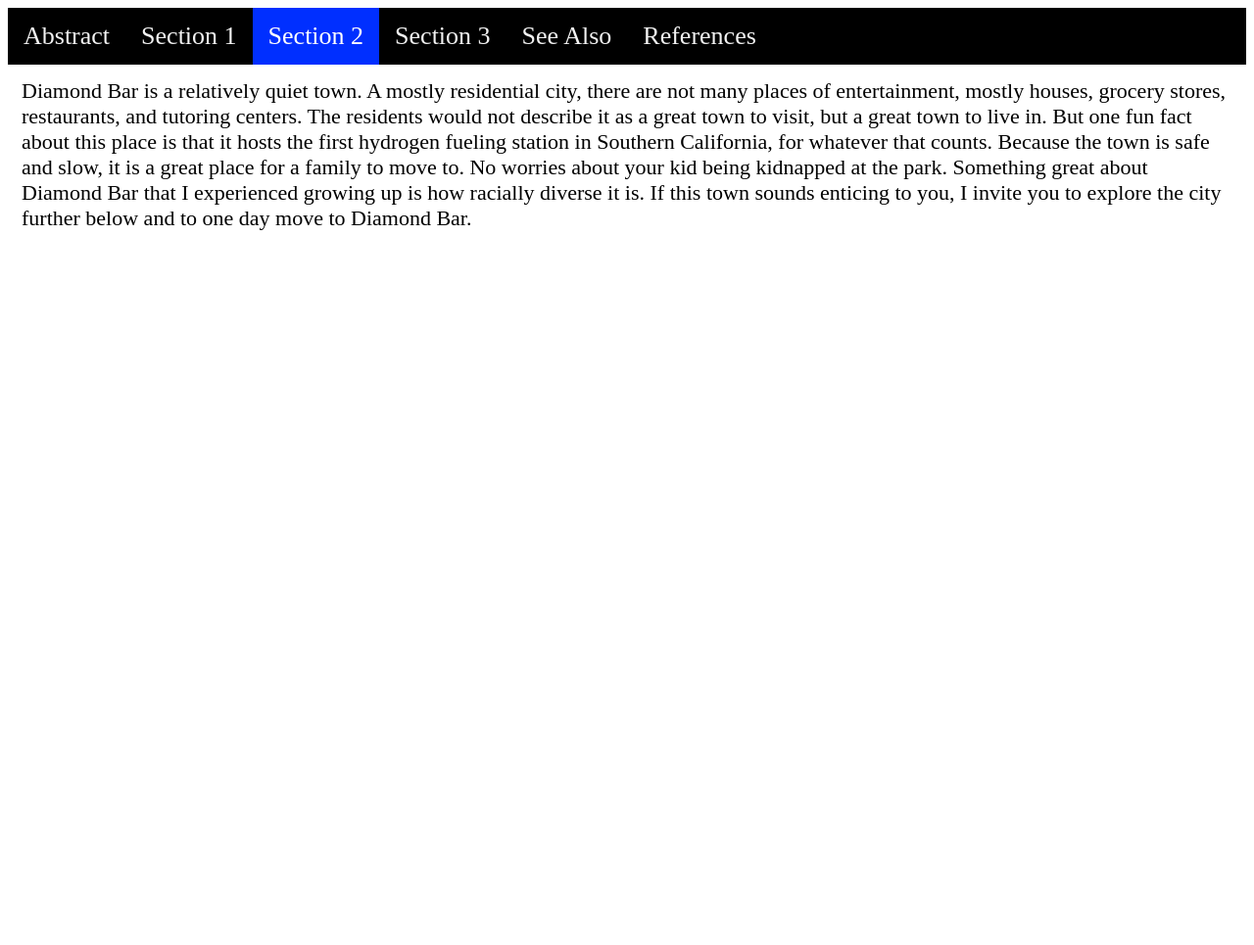
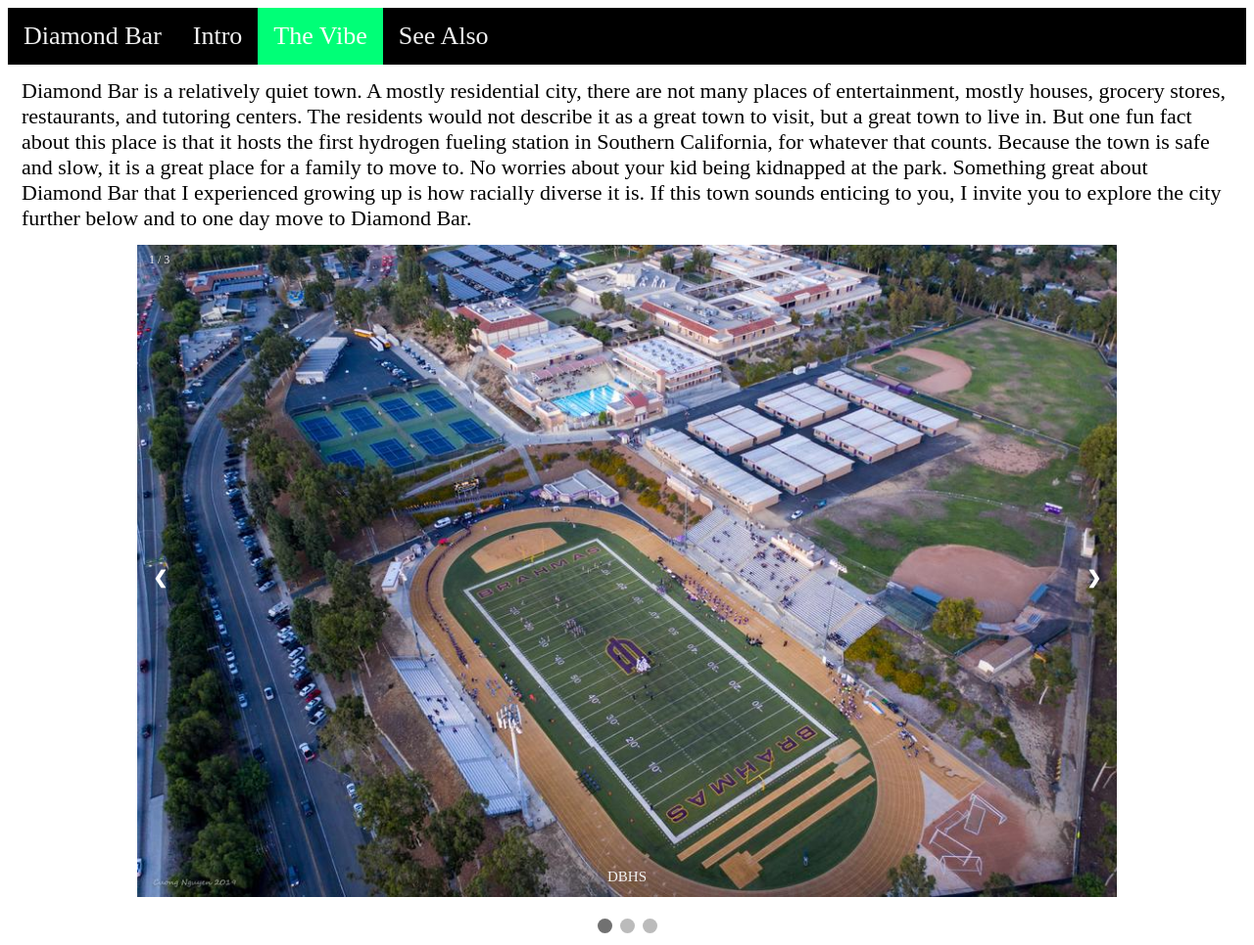
Before and after one commit to mattjro/geog328_lab02_mattjro, a plain HTML site: page the-vibe.html in a window 1280 px wide. Shown: the whole page at 98% size. Before the commit the page ends 800 px from the top, so only its background shows below. Drawn offline with Linux system fonts and the light colour scheme.

Commit message:
commit 2

```diff
--- a/css/main.css
+++ b/css/main.css
@@ -17,13 +17,13 @@
 
 /* Change the color of links on hover */
 .topnav a:hover {
-  background-color: #ddd;
+  background-color: #afb10c91;
   color: black;
 }
 
 /* Add an active class to highlight the current page */
 .topnav a.active {
-  background-color: #002fff;
+  background-color: #00ff77;
   color: white;
 }
 
@@ -73,3 +73,94 @@
     text-align: left;
   }
 }
+* {box-sizing:border-box}
+
+/* Slideshow container */
+.slideshow-container {
+  max-width: 1000px;
+  position: relative;
+  margin: auto;
+}
+
+/* Hide the images by default */
+.mySlides {
+  display: none;
+}
+
+/* Next & previous buttons */
+.prev, .next {
+  cursor: pointer;
+  position: absolute;
+  top: 50%;
+  width: auto;
+  margin-top: -22px;
+  padding: 16px;
+  color: white;
+  font-weight: bold;
+  font-size: 18px;
+  transition: 0.6s ease;
+  border-radius: 0 3px 3px 0;
+  user-select: none;
+}
+
+/* Position the "next button" to the right */
+.next {
+  right: 0;
+  border-radius: 3px 0 0 3px;
+}
+
+/* On hover, add a black background color with a little bit see-through */
+.prev:hover, .next:hover {
+  background-color: rgba(0,0,0,0.8);
+}
+
+/* Caption text */
+.text {
+  color: #f2f2f2;
+  font-size: 15px;
+  padding: 8px 12px;
+  position: absolute;
+  bottom: 8px;
+  width: 100%;
+  text-align: center;
+}
+
+/* Number text (1/3 etc) */
+.numbertext {
+  color: #f2f2f2;
+  font-size: 12px;
+  padding: 8px 12px;
+  position: absolute;
+  top: 0;
+}
+
+/* The dots/bullets/indicators */
+.dot {
+  cursor: pointer;
+  height: 15px;
+  width: 15px;
+  margin: 0 2px;
+  background-color: #bbb;
+  border-radius: 50%;
+  display: inline-block;
+  transition: background-color 0.6s ease;
+}
+
+.active, .dot:hover {
+  background-color: #717171;
+}
+
+/* Fading animation */
+.fade {
+  animation-name: fade;
+  animation-duration: 1.5s;
+}
+
+@keyframes fade {
+  from {opacity: .4}
+  to {opacity: 1}
+}
+
+.checked {
+  color: orange;
+}
--- a/js/main.js
+++ b/js/main.js
@@ -18,3 +18,32 @@ function responsive_control() {
     x.className = "topnav";
   }
 }
+
+let slideIndex = 1;
+showSlides(slideIndex);
+
+// Next/previous controls
+function plusSlides(n) {
+  showSlides(slideIndex += n);
+}
+
+// Thumbnail image controls
+function currentSlide(n) {
+  showSlides(slideIndex = n);
+}
+
+function showSlides(n) {
+  let i;
+  let slides = document.getElementsByClassName("mySlides");
+  let dots = document.getElementsByClassName("dot");
+  if (n > slides.length) {slideIndex = 1}
+  if (n < 1) {slideIndex = slides.length}
+  for (i = 0; i < slides.length; i++) {
+    slides[i].style.display = "none";
+  }
+  for (i = 0; i < dots.length; i++) {
+    dots[i].className = dots[i].className.replace(" active", "");
+  }
+  slides[slideIndex-1].style.display = "block";
+  dots[slideIndex-1].className += " active";
+}
--- a/the-vibe.html
+++ b/the-vibe.html
@@ -16,15 +16,13 @@
     <!-- Navigation bar -->
     <div class="topnav" id="myTopnav">
         <!-- Links to different sections -->
-        <a href="index.html">Abstract</a>
-        <a href="section1.html">Section 1</a>
+        <a href="index.html">Diamond Bar</a>
+        <a href="intro.html">Intro</a>
 
         <!-- Active link pointing to the section2.html page -->
-        <a class="active" href="section2.html">Section 2</a>
+        <a class="active" href="the-vibe.html">The Vibe</a>
+        <a href="see_also.html">See Also</a>
 
-        <a href="section3.html">Section 3</a>
-        <a href="see_also.html">See Also</a>
-        <a href="references.html">References</a>
 
         <!-- "Hamburger menu" / "Bar icon" to toggle the navigation links on smaller screens -->
         <a href="javascript:void(0);" class="icon">
@@ -41,6 +39,40 @@
 
     </div>
 
+ <!-- Slideshow container -->
+ <div class="slideshow-container">
+
+    <!-- Full-width images with number and caption text -->
+    <div class="mySlides fade">
+      <div class="numbertext">1 / 3</div>
+      <img src="img/dbhs2.jpg" style="width:100%">
+      <div class="text">DBHS</div>
+    </div>
+
+    <div class="mySlides fade">
+      <div class="numbertext">2 / 3</div>
+      <img src="img/dbhs3.jpeg" style="width:100%">
+      <div class="text">DBHS</div>
+    </div>
+
+    <div class="mySlides fade">
+      <div class="numbertext">3 / 3</div>
+      <img src="img/dbhs4.jpg" style="width:100%">
+      <div class="text">DBHS</div>
+    </div>
+
+    <!-- Next and previous buttons -->
+    <a class="prev" onclick="plusSlides(-1)">&#10094;</a>
+    <a class="next" onclick="plusSlides(1)">&#10095;</a>
+  </div>
+  <br>
+
+  <!-- The dots/circles -->
+  <div style="text-align:center">
+    <span class="dot" onclick="currentSlide(1)"></span>
+    <span class="dot" onclick="currentSlide(2)"></span>
+    <span class="dot" onclick="currentSlide(3)"></span>
+  </div>
     <!-- Including the main.js file for JavaScript functionality -->
     <script src="js/main.js"></script>
 
```
Also changed, not shown: index.html (+16 -8 lines), intro.html (+2 -7 lines), references.html (deleted, +0 -45 lines), section3.html (deleted, +0 -46 lines), see_also.html (+8 -11 lines), img/Dbhs-campus.jpg (added), img/DiamondBar_pic.jpeg (renamed from DiamondBar_pic.jpeg), img/Diamond_Bar_City_Hills.jpg (added), img/dbhs2.jpg (added), img/dbhs3.jpeg (added), img/dbhs4.jpg (added).
